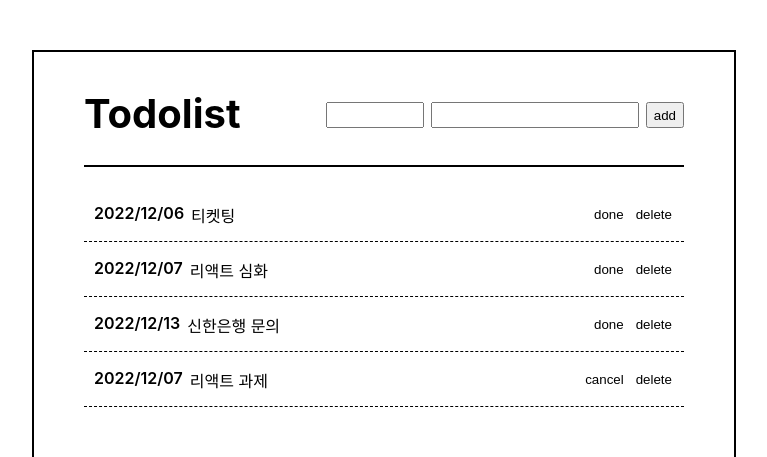
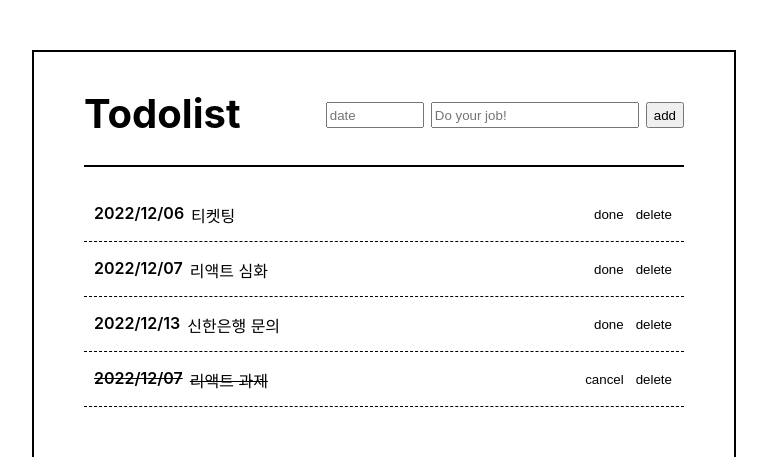
Before and after one commit to cinephi1e/todolist_2, a React (Create React App) app: page / in a window 1280 px wide. Shown: the top 457 px of the page, without its empty margins (256-1023 px from the left). Built offline with nearby package versions, Linux system fonts and the light colour scheme.

Commit message:
addTodo 기능 추가(인풋박스 초기화 미작동 에러)

```diff
--- a/src/components/contents/Contents.jsx
+++ b/src/components/contents/Contents.jsx
@@ -9,7 +9,7 @@ const Content = styled.div`
 const Contents = () => {
   const list = useSelector((state) => state.manageTodo.initialList);
   const listState = list.filter((item) => item.isDone === false);
-  console.log("listState", listState);
+  // console.log("listState", listState);
 
   return (
     <Content>
--- a/src/components/header/Header.jsx
+++ b/src/components/header/Header.jsx
@@ -1,26 +1,33 @@
 import { Content, Title, Input, InputDate, InputTodo, InputBtn } from "./style";
 import { v4 as uuid } from "uuid";
-import { useState } from "react";
+import { useState, useRef } from "react";
 import { useDispatch, useSelector } from "react-redux";
+import { addTodo } from "../../redux/modules/manageTodo";
 
 const Header = () => {
   const list = useSelector((state) => state.manageTodo.initialList);
   const dispatch = useDispatch();
 
-  const [date, setDate] = useState("");
-  const [todo, setTodo] = useState("");
+  const inputDate = useRef();
+  const inputTodo = useRef();
 
-  const onClickAdd = () => {
-    const newList = {
-      id: uuid(),
-      date,
-      todo,
-      isDone: false,
-    };
-    if (date && todo) {
-      setDate("");
-      setTodo("");
-    } else {
+  // const [date, setDate] = useState("");
+  // const [todo, setTodo] = useState("");
+
+  const addBtn = () => {
+    if (inputDate && inputTodo) {
+      // setDate("");
+      // setTodo("");
+      dispatch(
+        addTodo({
+          id: uuid(),
+          date: inputDate.current.value,
+          todo: inputTodo.current.value,
+          isDone: false,
+        })
+      );
+    }
+    if (inputDate === null) {
       alert("빠트린 내용이 없나 확인해보세요.");
     }
   };
@@ -28,15 +35,9 @@ const Header = () => {
     <Content>
       <Title>Todolist</Title>
       <Input>
-        <InputDate />
-        <InputTodo />
-        <InputBtn
-          onClick={() => {
-            dispatch({ type: "ADD_TODO" });
-          }}
-        >
-          add
-        </InputBtn>
+        <InputDate placeholder="date" ref={inputDate} />
+        <InputTodo placeholder="Do your job!" ref={inputTodo} />
+        <InputBtn onClick={addBtn}>add</InputBtn>
       </Input>
     </Content>
   );
--- a/src/components/todolist/Todolist.jsx
+++ b/src/components/todolist/Todolist.jsx
@@ -1,10 +1,27 @@
-import { List, Date, ButtonArea, Button } from "./style";
-import { useSelector } from "react-redux";
+import { List, DoneList, Date, ButtonArea, Button } from "./style";
+import { useDispatch, useSelector } from "react-redux";
 import { useNavigate } from "react-router-dom";
+import { deleteTodo } from "../../redux/modules/manageTodo";
 
-const Todolist = (value) => {
+const Todolist = () => {
   const navigate = useNavigate();
+  const dispatch = useDispatch();
   const list = useSelector((state) => state.manageTodo.initialList);
+
+  const delBtn = (id) => {
+    id.stopPropagation();
+    const newList = list.map((todo) => {
+      if (todo.id === id) {
+        return {
+          ...todo,
+          isDone: true,
+        };
+      } else {
+        return { ...todo };
+      }
+    });
+    dispatch(deleteTodo({ newList }));
+  };
 
   return (
     <>
@@ -12,6 +29,26 @@ const Todolist = (value) => {
         if (!item.isDone) {
           return (
             <List
+              key={i}
+              onClick={(event) => {
+                navigate("/" + i);
+              }}
+            >
+              <Date>{item.date}</Date>
+              {item.todo}
+              <ButtonArea>
+                <Button>{item.isDone ? "cancel" : "done"}</Button>
+                <Button onClick={delBtn}>delete</Button>
+              </ButtonArea>
+            </List>
+          );
+        }
+      })}
+
+      {list.map((item, i) => {
+        if (item.isDone) {
+          return (
+            <DoneList
               key={i}
               onClick={() => {
                 navigate("/" + i);
@@ -21,29 +58,9 @@ const Todolist = (value) => {
               {item.todo}
               <ButtonArea>
                 <Button>{item.isDone ? "cancel" : "done"}</Button>
-                <Button>delete</Button>
+                <Button onClick={delBtn}>delete</Button>
               </ButtonArea>
-            </List>
-          );
-        }
-      })}
-
-      {list.map((item, i) => {
-        if (item.isDone) {
-          return (
-            <List
-              key={i}
-              onClick={() => {
-                navigate("/" + i);
-              }}
-            >
-              <Date>{item.date}</Date>
-              {item.todo}
-              <ButtonArea>
-                <Button>{item.isDone ? "cancel" : "done"}</Button>
-                <Button>delete</Button>
-              </ButtonArea>
-            </List>
+            </DoneList>
           );
         }
       })}
--- a/src/components/todolist/style.js
+++ b/src/components/todolist/style.js
@@ -4,6 +4,16 @@ const List = styled.div`
   display: flex;
   border-bottom: 1px dashed;
   padding: 16px 6px 14px 10px;
+  &:hover {
+    background: #eee;
+  }
+`;
+
+const DoneList = styled.div`
+  display: flex;
+  border-bottom: 1px dashed;
+  padding: 16px 6px 14px 10px;
+  text-decoration: line-through;
   &:hover {
     background: #eee;
   }
@@ -27,4 +37,4 @@ const Button = styled.button`
   }
 `;
 
-export { List, Date, ButtonArea, Button };
+export { List, DoneList, Date, ButtonArea, Button };
--- a/src/components/todolistpages/TodolistPages.jsx
+++ b/src/components/todolistpages/TodolistPages.jsx
@@ -5,6 +5,8 @@ const TodolistPages = () => {
   const list = useSelector((state) => state.manageTodo.initialList);
   const i = Object.values(useParams());
   const navigate = useNavigate();
+  console.log(useParams());
+  console.log(list);
 
   return (
     <Content>
--- a/src/redux/modules/manageTodo.js
+++ b/src/redux/modules/manageTodo.js
@@ -3,26 +3,26 @@ import { v4 as uuid } from "uuid";
 // action value
 const ADD_TODO = "ADD_TODO";
 const DELETE_TODO = "DELETE_TODO";
-const TODO_BUTTON = "TODO_BUTTON";
+const UPDATE_TODO = "UPDATE_TODO";
 
 // action creator
-const addTodo = (payload) => {
+export const addTodo = (payload) => {
   return {
     type: ADD_TODO,
     payload,
   };
 };
 
-const deleteTodo = (payload) => {
+export const deleteTodo = (payload) => {
   return {
     type: DELETE_TODO,
     payload,
   };
 };
 
-const todoButton = (payload) => {
+export const todoButton = (payload) => {
   return {
-    type: TODO_BUTTON,
+    type: UPDATE_TODO,
     payload,
   };
 };
@@ -46,12 +46,11 @@ const manageTodo = (state = initialState, action) => {
         initialList: [...state.initialList, action.payload],
       };
     }
-    // case DELETE_TODO: {
-    //   return {
-    //     initialList: state.i
-    //   }
-    // }
-
+    case DELETE_TODO: {
+      return {
+        initialList: [action.payload],
+      };
+    }
     default:
       return state;
   }
```
